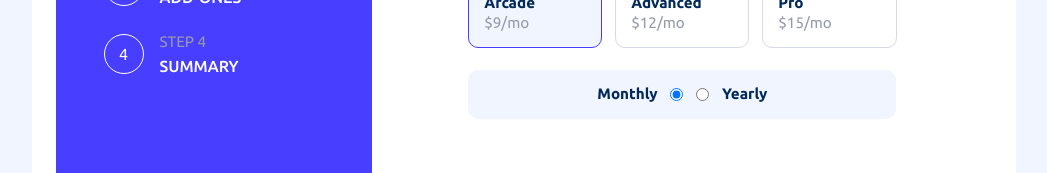
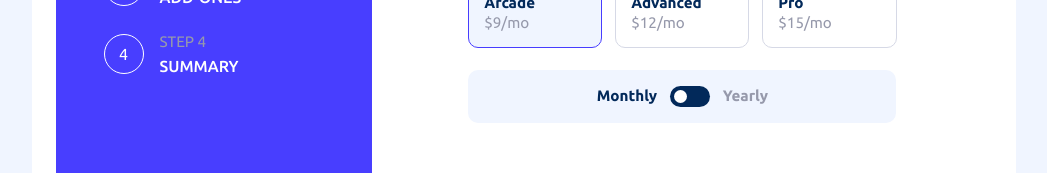
Before and after one commit to anisazade/multistep-form, a Next.js app: page / in a window 1280 px wide. Both pictures are taken after typing "Sample", "name@example.com", "5551234" into the empty fields and a click on the button "Next Step". Shown: the part 357-530 px from the top of the page, without its empty margins (116-1163 px from the left). Built offline with nearby package versions, Linux system fonts and the light colour scheme.

Commit message:
style: add switch key styling and animation

```diff
--- a/app/blocks.css
+++ b/app/blocks.css
@@ -108,14 +108,61 @@ form{
     background-color: var(--color-blue-100);
     display: flex;
     justify-content: center;
+    align-items: center;
     gap: var(--space-300);
     padding-block: 1em;
     border-radius: 10px;
+
     label{
         font-weight: 700;
+        &[data-switch-mode="off"]{
+            color: var(--color-grey-500);
+        }
     }
 }
 
+.switch-key{
+    display: flex;
+    justify-content: space-between;
+    padding: 4px;
+    width: 2.5rem;
+    border-radius: 15px;
+    background-color: var(--color-blue-950);
+    cursor: pointer;
+    position: relative;
+
+    .overlay{
+        position: absolute;
+        inset: 0;
+        z-index: 20;
+    }
+
+    input{
+        z-index: 1;
+        appearance: none;
+        width: .8rem;
+        height: .8rem;
+        border-radius: 500px;
+        background-color: var(--color-white);
+        opacity: 0;
+        transition: transform .2s;
+        &:checked{
+            opacity: 1;
+        }
+        &[data-switch-mode="left"]{
+            transform: translateX(100%);
+            &:checked{
+                transform: translateX(0);
+            }
+        }
+        &[data-switch-mode="right"]{
+            transform: translateX(-100%);
+            &:checked{
+                transform: translateX(0);
+            }
+        }
+    }
+}
 
 .form__buttons{
     display: flex;
--- a/app/ui/subscriptionForm.tsx
+++ b/app/ui/subscriptionForm.tsx
@@ -293,31 +293,44 @@ function Form_2({
                 </div>
             </div>
             <div className="switch-box">
-                <label htmlFor="monthly-billing">Monthly</label>
+                <label htmlFor="monthly-billing" data-switch-mode={(billing === "monthly")? "on" : "off"}>Monthly</label>
+                <div className="switch-key">
+                    <div
+                        className="overlay"
+                        onClick={() => {
+                            if (billing === 'monthly') {
+                                onChange({ billing: 'yearly' });
+                            } else {
+                                onChange({ billing: 'monthly' });
+                            }
+                        }}
+                    ></div>
                     <input
                         type="radio"
                         name="billing"
                         value="monthly"
                         id="monthly-billing"
+                        data-switch-mode="left"
                         checked={billing === 'monthly'}
                         onChange={(event) => {
                             onChange({ billing: event.target.value });
                         }}
                         required
                         />
-
                     <input
                         type="radio"
                         name="billing"
                         id="yearly-billing"
                         value="yearly"
+                        data-switch-mode="right"
                         checked={billing === 'yearly'}
                         onChange={(event) => {
                             onChange({ billing: event.target.value });
                         }}
                         required
                     />
-                <label htmlFor="yearly-billing">Yearly</label>
+                </div>
+                <label htmlFor="yearly-billing" data-switch-mode={(billing === "yearly")? "on" : "off"}>Yearly</label>
             </div>
         </div>
     );
```
Lines whose indentation alone changed are shown as unchanged.
